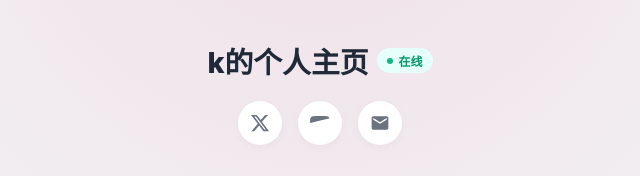
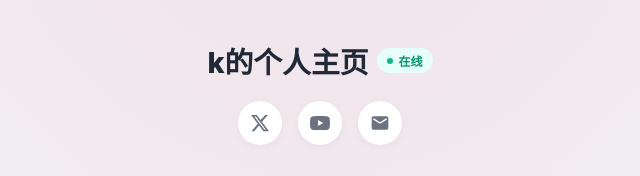
Before and after one commit to anon-desu/Overview-main, a plain HTML site: page index.html in a window 1280 px wide. Shown: the top 176 px of the page, 320-960 px from the left. Drawn offline with Linux system fonts and the light colour scheme.

Commit message:
Update index.html

```diff
--- a/index.html
+++ b/index.html
@@ -114,7 +114,7 @@
                 </div>
                 <div class="social-bar">
                     <a href="https://x.com/anonchan0721" target="_blank" class="social-btn btn-x"><svg viewBox="0 0 24 24"><path d="M18.244 2.25h3.308l-7.227 8.26 8.502 11.24H16.17l-5.214-6.817L4.99 21.75H1.68l7.73-8.835L1.254 2.25H8.08l4.713 6.231zm-1.161 17.52h1.833L7.084 4.126H5.117z"/></svg></a>
-                    <a href="https://www.youtube.com/@k-onsaiko" target="_blank" class="social-btn btn-yt"><svg viewBox="0 0 24 24"><path d="M23.498 6.186a3.016 3.016 0 0 0-2.122-2.136C19.505 3.545 12 3.545 12 3.545s-7.505 0-9.377.505A3.017 3.017 0 0 0 .502 6.186C0 8.07 0 12 0 12s0 3.93$.502 5.814a3.016 3.016 0 0 0 2.122 2.136c1.871.505 9.376.505 9.376.505s7.505 0 9.377-.505a3.015 3.015 0 0 0 2.122-2.136C24 15.93 24 12 24 12s0-3.93-.502-5.814zM9.545 15.568V8.432L15.818 12l-6.273 3.568z"/></svg></a>
+                    <a href="https://www.youtube.com/@k-onsaiko" target="_blank" class="social-btn btn-yt"><svg viewBox="0 0 24 24"><path d="M23.498 6.186a3.016 3.016 0 0 0-2.122-2.136C19.505 3.545 12 3.545 12 3.545s-7.505 0-9.377.505A3.017 3.017 0 0 0 .502 6.186C0 8.07 0 12 0 12s0 3.93.502 5.814a3.016 3.016 0 0 0 2.122 2.136c1.871.505 9.376.505 9.376.505s7.505 0 9.377-.505a3.015 3.015 0 0 0 2.122-2.136C24 15.93 24 12 24 12s0-3.93-.502-5.814zM9.545 15.568V8.432L15.818 12l-6.273 3.568z"/></svg></a>
                     <a href="mailto:support@19216891.xyz" class="social-btn btn-mail"><svg viewBox="0 0 24 24"><path d="M20 4H4c-1.1 0-1.99.9-1.99 2L2 18c0 1.1.9 2 2 2h16c1.1 0 2-.9 2-2V6c0-1.1-.9-2-2-2zm0 4l-8 5-8-5V6l8 5 8-5v2z"/></svg></a>
                 </div>
             </div>
```
